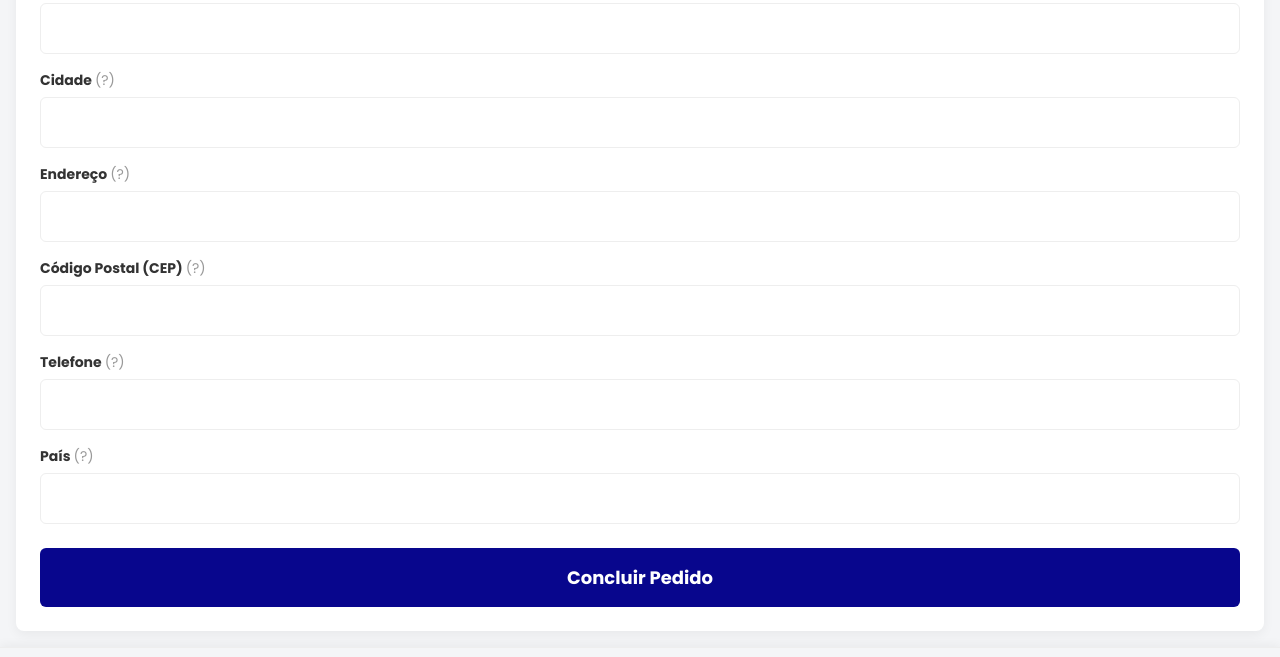
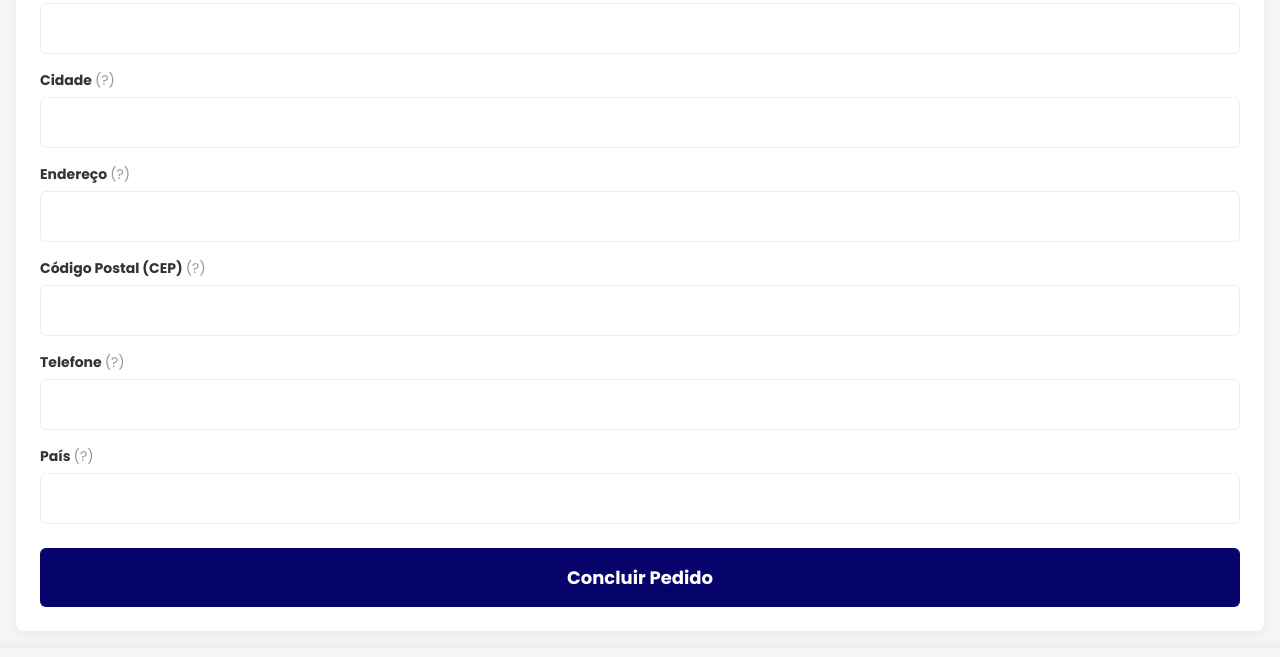
Before and after one commit to ibmec-tech-2-periodo-2025-2/projeto-BulbeShop-Grupo3, a plain HTML site: page checkout.html in a window 1280 px wide. In both pictures the pointer is over the button "Concluir Pedido". Shown: the part 1383-2040 px from the top of the page. Drawn offline with Linux system fonts and the light colour scheme.

Commit message:
feat: adicionado hover ao botão de concluir pedid

```diff
--- a/assets/css/checkout.css
+++ b/assets/css/checkout.css
@@ -154,6 +154,10 @@ select {
     transition: background-color 0.2s ease;
 }
 
+.botao-concluir:hover {
+    background-color: #06046b;
+}
+
 .footer-app {
     display: flex;
     justify-content: space-around;
```
